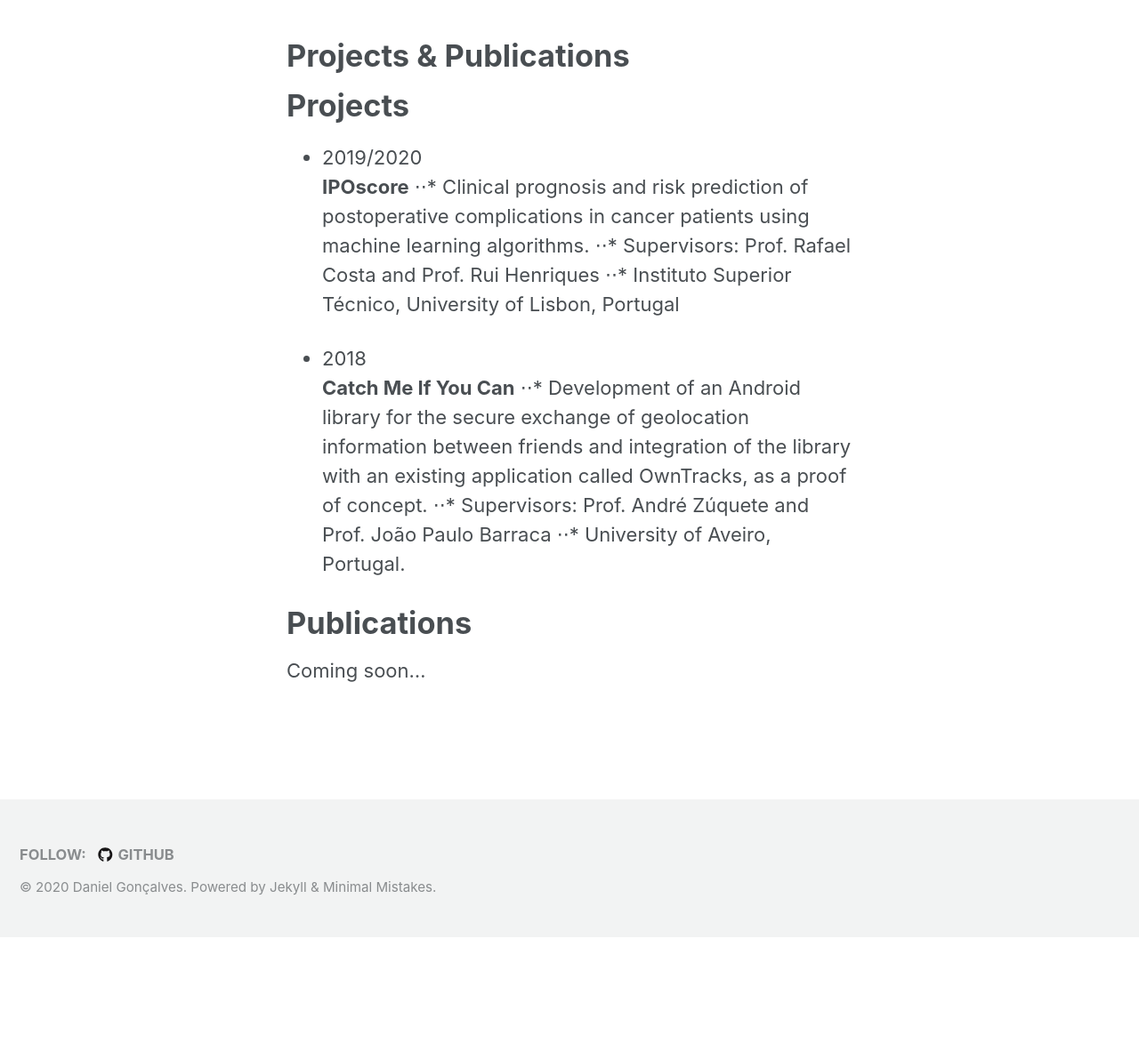
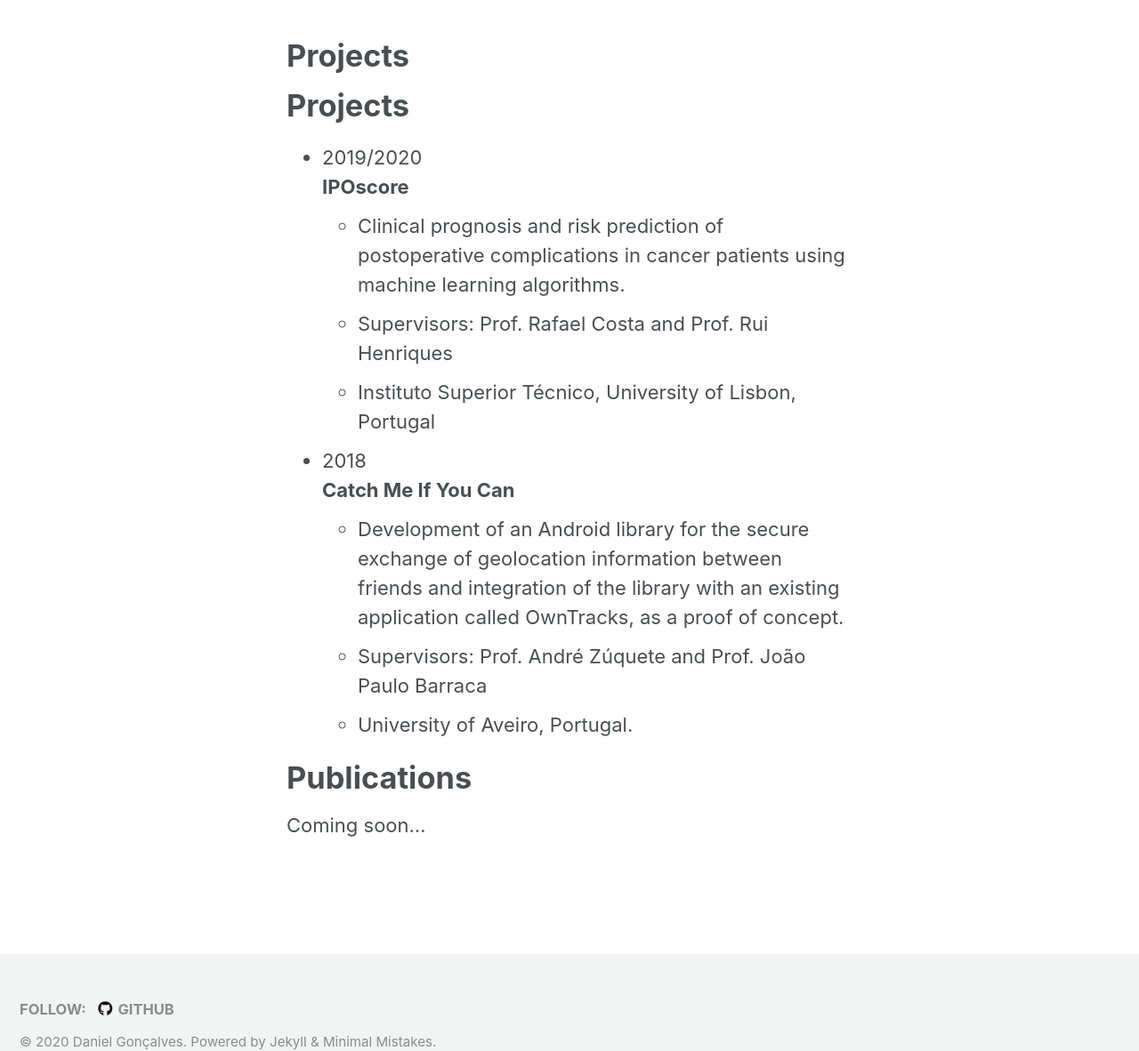
Before and after one commit to danielmg97/danielmg97.github.io, a Jekyll site: the page built from _pages/projects.md, in a window 1280 px wide and 1400 px high, scrolled down 851 px. Shown: the part 218-1400 px from the top of the window at 89% size. Built offline with Jekyll 4.4.1, drawn with Linux system fonts in a browser that asks for light colours; cached includes are drawn as plain includes; nearby versions of some CDN libraries; our own code applies the rules of GitHub Pages for plain Markdown files; before the commit the page ends 2123 px from its top, so only the background shows below that.

Commit message:
correction to project page layout

```diff
--- a/_pages/projects.md
+++ b/_pages/projects.md
@@ -1,6 +1,6 @@
 ---
 author_profile: false
-title: "Projects & Publications"
+
 permalink: /projects&pubs/
 header:
   image: "/images/ai.png"
@@ -10,15 +10,15 @@ header:
 
 * 2019/2020 <br>
 **IPOscore**
-⋅⋅* Clinical prognosis and risk prediction of postoperative complications in cancer patients using machine learning algorithms.
-⋅⋅* Supervisors: Prof. Rafael Costa and Prof. Rui Henriques
-⋅⋅* Instituto Superior Técnico, University of Lisbon, Portugal
+  * Clinical prognosis and risk prediction of postoperative complications in cancer patients using machine learning algorithms.
+  * Supervisors: Prof. Rafael Costa and Prof. Rui Henriques
+  * Instituto Superior Técnico, University of Lisbon, Portugal
 
 * 2018 <br>
 **Catch Me If You Can**
-⋅⋅* Development of an Android library for the secure exchange of geolocation information between friends and integration of the library with an existing application called OwnTracks, as a proof of concept.
-⋅⋅* Supervisors: Prof. André Zúquete and Prof. João Paulo Barraca
-⋅⋅* University of Aveiro, Portugal.
+  * Development of an Android library for the secure exchange of geolocation information between friends and integration of the library with an existing application called OwnTracks, as a proof of concept.
+  * Supervisors: Prof. André Zúquete and Prof. João Paulo Barraca
+  * University of Aveiro, Portugal.
 
 # Publications
 
```
